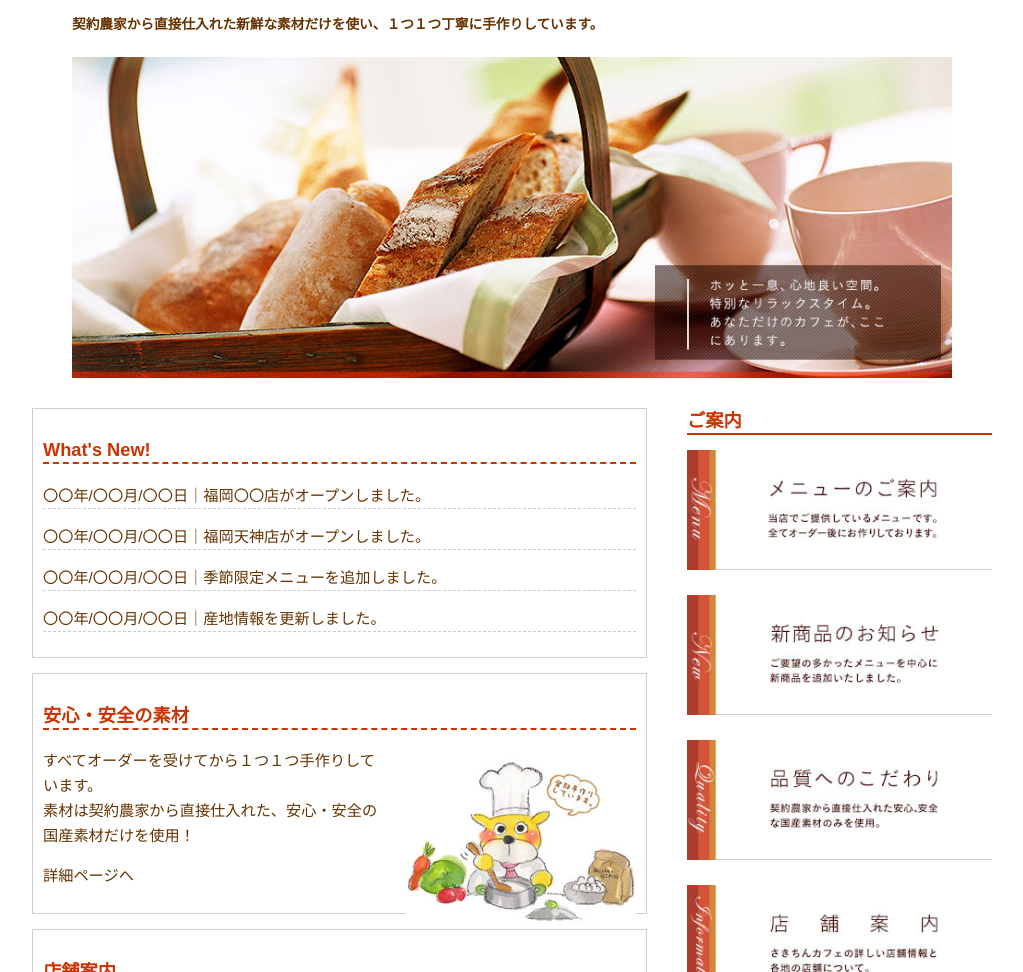
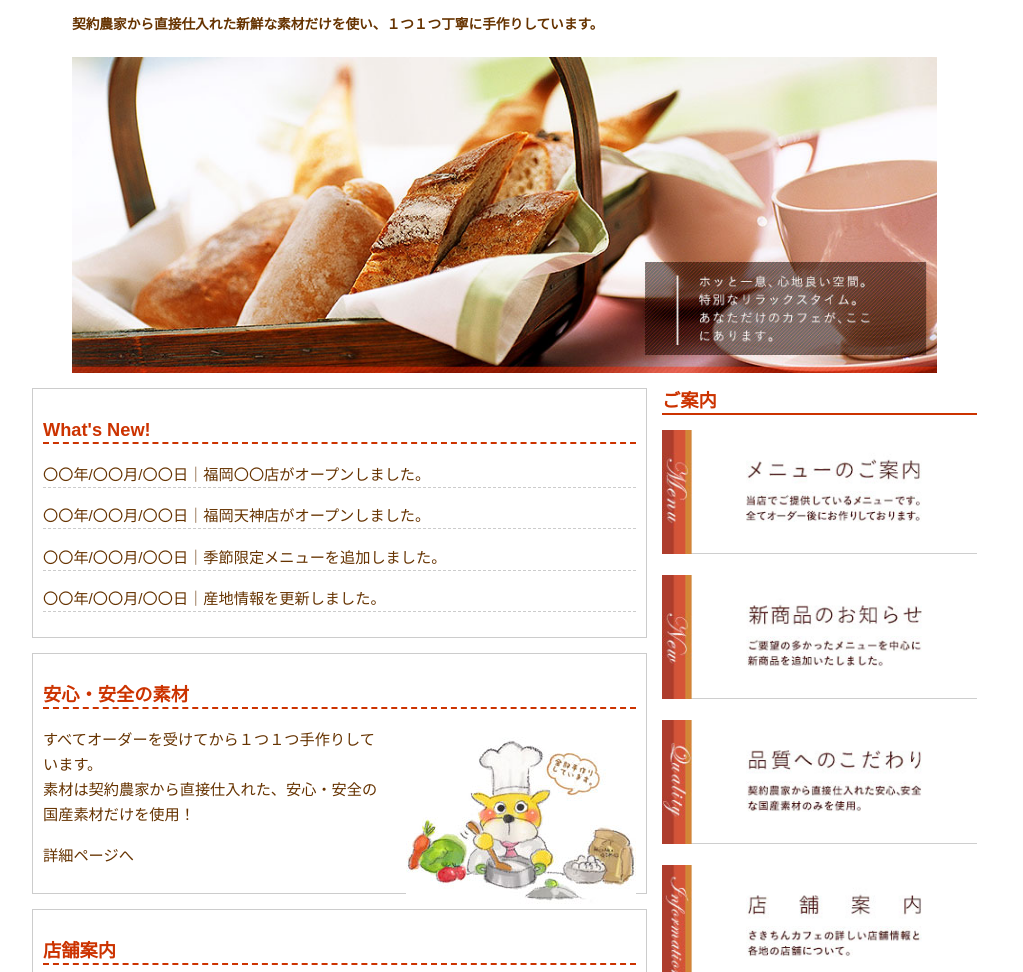
Before and after one commit to SatoruMitsuya/Sakitin-sample, a plain HTML site: page index.html in a window 1280 px wide. Shown: the part 251-1223 px from the top of the page, without its empty margins (128-1151 px from the left). Drawn offline with Linux system fonts and the light colour scheme.

Commit message:
grid完了

```diff
--- a/index.html
+++ b/index.html
@@ -36,7 +36,7 @@
         </div>
       </nav>
 
-      <div class="flex-base">
+      <div class="grid">
         <div class="main-visual">
           <figure>
             <h2>
--- a/style.css
+++ b/style.css
@@ -97,15 +97,31 @@ header img {
   width: 100%;
 }
 
-.flex-base {
-  display: flex;
-  flex-wrap: wrap;
+@media screen and (max-width: 600px) {
+  .grid {
+    display: grid;
+    grid-template:
+      "mainimg" auto
+      "main" auto
+      "sidebar" auto /
+      auto;
+    gap: 0px 0px;
+  }
+}
+
+@media screen and (min-width: 601px) {
+  .grid {
+    display: grid;
+    grid-template:
+      "mainimg mainimg" auto
+      "main sidebar" auto /
+      615px 330px;
+    gap: 0px 0px;
+  }
 }
 
 .main-visual {
-  display: flex;
-  flex-wrap: wrap;
-  flex: 1 1 auto;
+  grid-area: mainimg;
 }
 
 .main-visual img {
@@ -115,11 +131,11 @@ header img {
 }
 
 .main-contents {
-  flex: 2;
+  grid-area: main;
 }
 
 .side-contents {
-  flex: 1;
+  grid-area: sidebar;
 }
 
 #contents {
```
